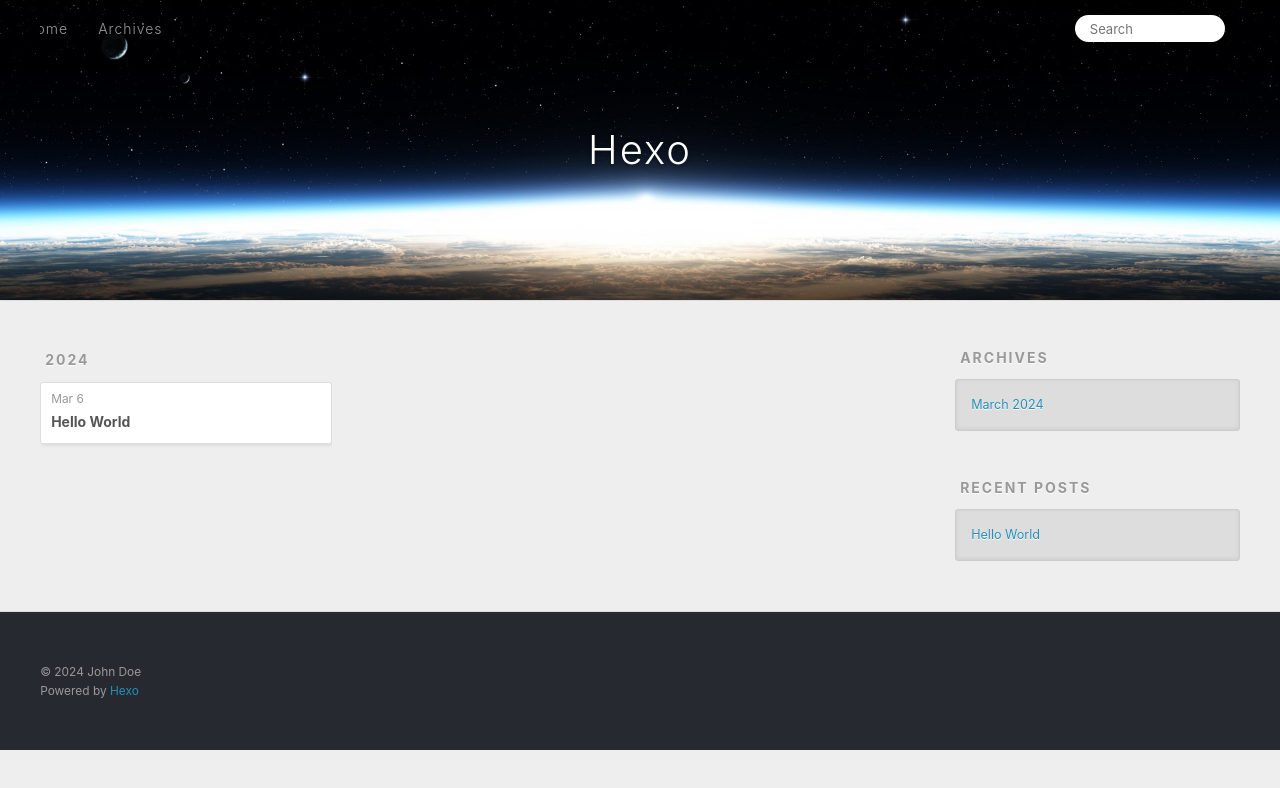
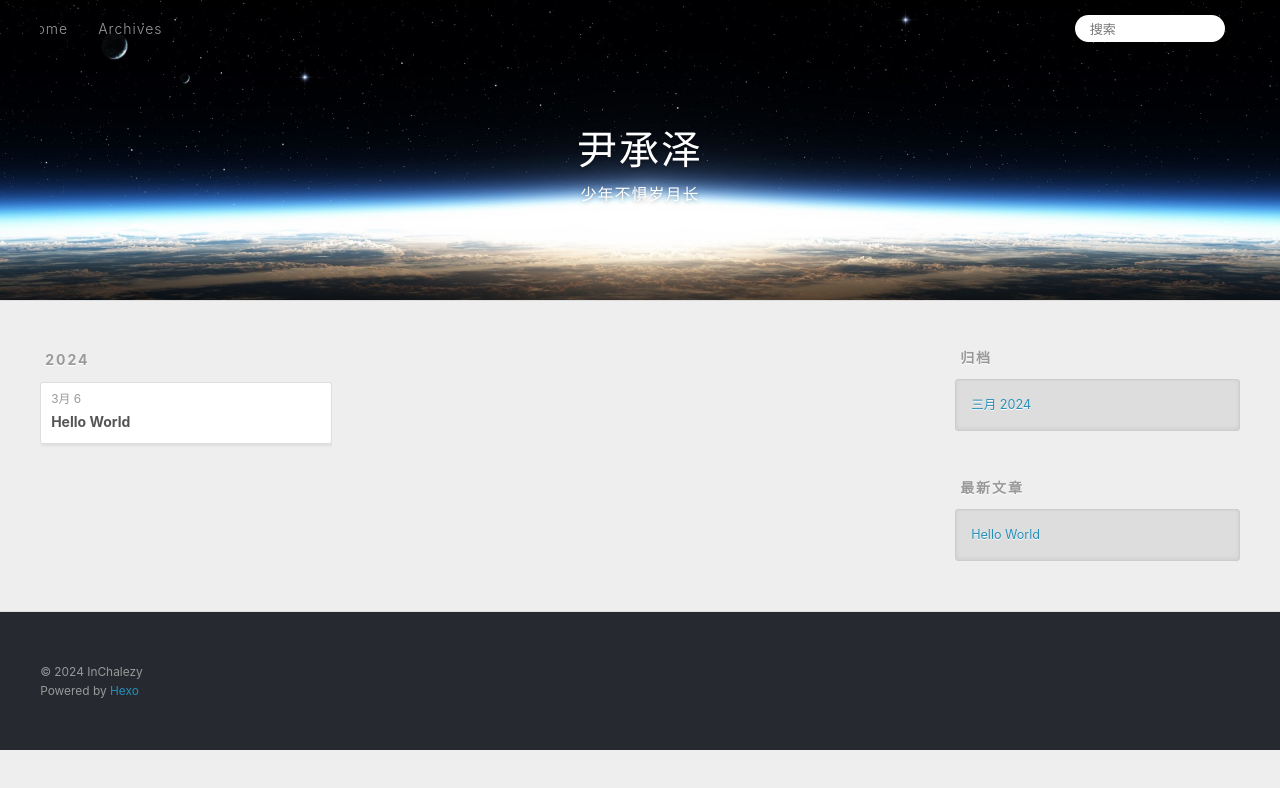
Before and after one commit to InChalezy/InChalezy.github.io, a plain HTML site: page archives/index.html in a window 1280 px wide. Both pictures are taken after a click on the link 1232 px from the left and 27 px from the top of the page. Drawn offline with Linux system fonts and the light colour scheme.

Commit message:
Site updated: 2024-03-07 15:59:50

```diff
--- a/archives/index.html
+++ b/archives/index.html
@@ -4,17 +4,17 @@
   <meta charset="utf-8">
 
 
-  <title>Archives | Hexo</title>
+  <title>归档 | 尹承泽</title>
   <meta name="viewport" content="width=device-width, initial-scale=1, shrink-to-fit=no">
   <meta property="og:type" content="website">
-<meta property="og:title" content="Hexo">
+<meta property="og:title" content="尹承泽">
 <meta property="og:url" content="http://example.com/archives/index.html">
-<meta property="og:site_name" content="Hexo">
-<meta property="og:locale" content="en_US">
-<meta property="article:author" content="John Doe">
+<meta property="og:site_name" content="尹承泽">
+<meta property="og:locale" content="zh_CN">
+<meta property="article:author" content="InChalezy">
 <meta name="twitter:card" content="summary">
 
-    <link rel="alternate" href="/atom.xml" title="Hexo" type="application/atom+xml">
+    <link rel="alternate" href="/atom.xml" title="尹承泽" type="application/atom+xml">
 
 
     <link rel="shortcut icon" href="/favicon.png">
@@ -39,8 +39,12 @@
   <div id="header-outer" class="outer">
     <div id="header-title" class="inner">
       <h1 id="logo-wrap">
-        <a href="/" id="logo">Hexo</a>
+        <a href="/" id="logo">尹承泽</a>
       </h1>
+
+        <h2 id="subtitle-wrap">
+          <a href="/" id="subtitle">少年不惧岁月长</a>
+        </h2>
 
     </div>
     <div id="header-inner" class="inner">
@@ -55,12 +59,12 @@
       <nav id="sub-nav">
 
 
-          <a class="nav-icon" href="/atom.xml" title="RSS Feed"><span class="fa fa-rss"></span></a>
+          <a class="nav-icon" href="/atom.xml" title="RSS 订阅"><span class="fa fa-rss"></span></a>
 
-        <a class="nav-icon nav-search-btn" title="Search"><span class="fa fa-search"></span></a>
+        <a class="nav-icon nav-search-btn" title="搜索"><span class="fa fa-search"></span></a>
       </nav>
       <div id="search-form-wrap">
-        <form action="//google.com/search" method="get" accept-charset="UTF-8" class="search-form"><input type="search" name="q" class="search-form-input" placeholder="Search"><button type="submit" class="search-form-submit">&#xF002;</button><input type="hidden" name="sitesearch" value="http://example.com"></form>
+        <form action="//google.com/search" method="get" accept-charset="UTF-8" class="search-form"><input type="search" name="q" class="search-form-input" placeholder="搜索"><button type="submit" class="search-form-submit">&#xF002;</button><input type="hidden" name="sitesearch" value="http://example.com"></form>
       </div>
     </div>
   </div>
@@ -84,7 +88,7 @@
   <div class="archive-article-inner">
     <header class="archive-article-header">
       <a href="/2024/03/06/hello-world/" class="archive-article-date">
-  <time class="dt-published" datetime="2024-03-06T04:00:06.612Z" itemprop="datePublished">Mar 6</time>
+  <time class="dt-published" datetime="2024-03-06T04:00:06.612Z" itemprop="datePublished">3月 6</time>
 </a>
 
 
@@ -116,9 +120,9 @@
 
 
   <div class="widget-wrap">
-    <h3 class="widget-title">Archives</h3>
+    <h3 class="widget-title">归档</h3>
     <div class="widget">
-      <ul class="archive-list"><li class="archive-list-item"><a class="archive-list-link" href="/archives/2024/03/">March 2024</a></li></ul>
+      <ul class="archive-list"><li class="archive-list-item"><a class="archive-list-link" href="/archives/2024/03/">三月 2024</a></li></ul>
     </div>
   </div>
 
@@ -126,7 +130,7 @@
 
 
   <div class="widget-wrap">
-    <h3 class="widget-title">Recent Posts</h3>
+    <h3 class="widget-title">最新文章</h3>
     <div class="widget">
       <ul>
 
@@ -147,7 +151,7 @@
   <div class="outer">
     <div id="footer-info" class="inner">
 
-      &copy; 2024 John Doe<br>
+      &copy; 2024 InChalezy<br>
       Powered by <a href="https://hexo.io/" target="_blank">Hexo</a>
     </div>
   </div>
```
Also changed, not shown: 2024/03/06/hello-world/index.html (+18 -14 lines), archives/2024/03/index.html (+19 -15 lines), archives/2024/index.html (+19 -15 lines), index.html (+19 -15 lines).
